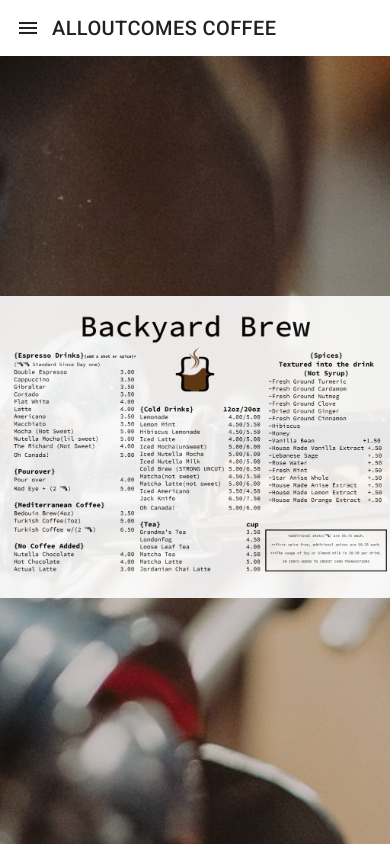
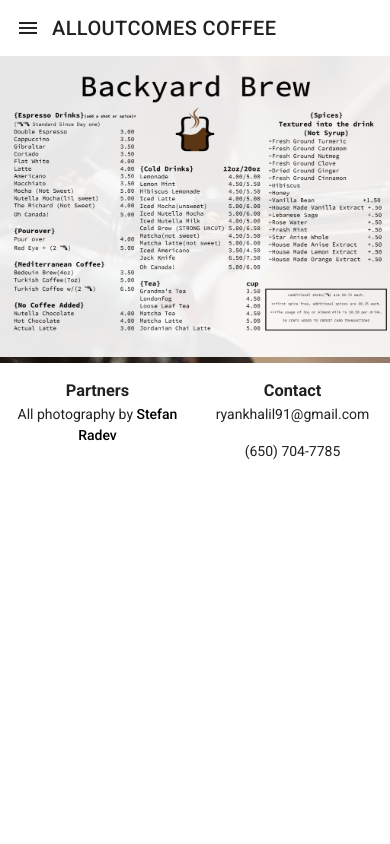
Before and after one commit to ibeckermayer/backyardbrew-frontend, a Vue app: page /brew in a window 390 px wide. Built offline with nearby package versions, Linux system fonts and the light colour scheme.

Commit message:
make footer visible on mobile

```diff
--- a/src/components/Footer.vue
+++ b/src/components/Footer.vue
@@ -1,29 +1,29 @@
 <template>
-    <v-container app hidden-sm-and-down class="footer" fluid pa-0 >
+    <v-container app class="footer" fluid pa-0 >
         <v-layout align-start row fill-height>
-            <v-flex md6>
+            <v-flex xs6>
                 <v-container fluid>
                     <v-layout column fill-height>
-                        <v-flex text-md-center md1>
+                        <v-flex text-xs-center xs1>
                             <h3>Partners</h3>
                         </v-flex>
-                        <v-flex text-md-center md1>
+                        <v-flex text-xs-center xs1>
                             <p>All photography by <a href="https://stefanradev.co/">Stefan Radev</a></p>
                         </v-flex>
                     </v-layout>
                 </v-container>
             </v-flex>
-            <v-flex md6>
+            <v-flex xs6>
                 <v-container fluid>
                     <v-layout column fill-height>
-                        <v-flex text-md-center md1>
+                        <v-flex text-xs-center xs1>
                             <a name="contact"></a>
                             <h3>Contact</h3>
                         </v-flex>
-                        <v-flex text-md-center md1>
+                        <v-flex text-xs-center xs1>
                             <p>ryankhalil91@gmail.com</p>
                         </v-flex>
-                        <v-flex text-md-center md1>
+                        <v-flex text-xs-center xs1>
                             <p>(650) 704-7785</p>
                         </v-flex>
                     </v-layout>
```
